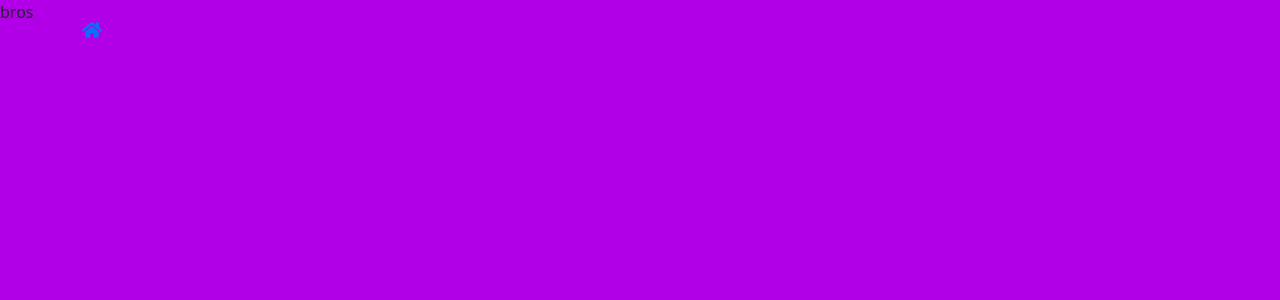
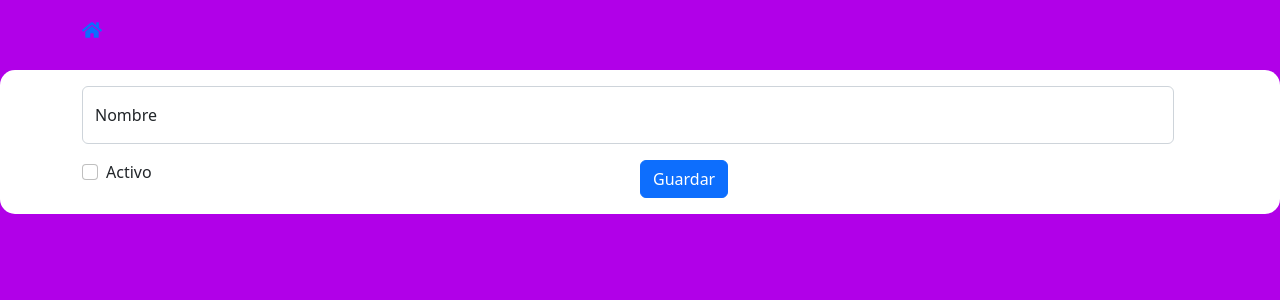
Before and after one commit to higashi04/pdf_client, a React (Create React App) app: page /altaHermanos in a window 1280 px wide. Shown: the top 300 px of the page. Built offline with nearby package versions, Linux system fonts and the light colour scheme.

Commit message:
created ui to create bros and to consult/modify status

```diff
--- a/src/App.js
+++ b/src/App.js
@@ -5,6 +5,7 @@ import Login from './pages/Login/Login';
 import SignUp from './pages/SignUp/SignUp';
 import User from './pages/User/User';
 import Brothers from './pages/Brothers/Brothers';
+import SeeBrothers from './pages/SeeBrothers/SeeBrothers';
 
 import Navibar from './components/Navibar/Navibar';
 
@@ -19,6 +20,7 @@ function App() {
             <Route path='/signup' element={<SignUp/>} />
             <Route path='/user' element={<User/>} />
             <Route path='/altaHermanos' element={<Brothers/>} />
+            <Route path='/consultarHermanos' element={<SeeBrothers/>} />
           </Routes>
         </div>
       </BrowserRouter>
--- /dev/null
+++ b/src/components/BrotherHolder/BrotherHolder.css
@@ -0,0 +1,12 @@
+.brotherHolderBox{
+    margin: 15px 15px;
+    background-color: #fff;
+    border-radius: 15px;
+    height: 25vh;
+}
+.brotherHolderChangeStatus {
+    margin-top: 15px;
+    border: 2px solid black;
+    padding: 15px 0;
+    border-radius: 15px;
+}
--- /dev/null
+++ b/src/components/BrotherHolder/BrotherHolder.jsx
@@ -0,0 +1,79 @@
+import React, { useState } from "react";
+import { useNavigate } from "react-router";
+import "./BrotherHolder.css";
+const BrotherHolder = ({ data }) => {
+  const [activo, setActivo] = useState(data.activo);
+  const handleCheckChange = () => {
+    setActivo(!activo);
+  };
+  const apiPoint = 'http://localhost:8080/bros/';
+  const navigate = useNavigate();
+//   useEffect(() =>{
+//     if(data.activo) {
+//         setActivo(true)
+//       }
+//   }, [setActivo, data.activo])
+
+  const handleSaveData = async() => {
+    const bodyReq = {
+      id: data._id,
+      activo: activo,
+    };
+    console.log(bodyReq);
+    const response = await fetch(
+        apiPoint + "editStatus", {
+            method: "POST",
+            headers: {'Content-Type': 'application/json'},
+            body: JSON.stringify(bodyReq)
+          }
+    )
+    //const json = await response.json();
+    if(response.ok){
+        navigate(0);
+    }
+  };
+  return (
+    <div className="brotherHolderBox">
+      <div className="container mt-3">
+        <div className="row">
+          <div className="col">
+            <h2>{data.nombre}</h2>
+          </div>
+          <div className="col">Activo: {data.activo ? "Sí" : "No"}</div>
+        </div>
+        <div className="row mb-3 brotherHolderChangeStatus">
+          <div className="col">
+            <div className="form-check">
+              {data.activo ? (
+                <input
+                  className="form-check-input"
+                  type="checkbox"
+                  id="broActive"
+                  defaultChecked
+                  onChange={handleCheckChange}
+                />
+              ) : (
+                <input
+                  className="form-check-input"
+                  type="checkbox"
+                  id="broActive"
+                  onChange={handleCheckChange}
+                />
+              )}
+              <label className="form-check-label" htmlFor="broActive">
+                Activo
+              </label>
+            </div>
+          </div>
+          <div className="col">
+            <button className="btn btn-primary" onClick={handleSaveData}>
+              Guardar Cambios
+            </button>
+          </div>
+        </div>
+      </div>
+    </div>
+  );
+};
+
+export default BrotherHolder;
--- a/src/components/Navibar/Navibar.jsx
+++ b/src/components/Navibar/Navibar.jsx
@@ -2,7 +2,7 @@ import React, { useState } from "react";
 import { Navbar, Container } from "react-bootstrap";
 import { Link, Outlet, useNavigate } from "react-router-dom";
 import { useSelector, useDispatch } from "react-redux";
-import { FaSignOutAlt, FaUser, FaHome } from "react-icons/fa";
+import { FaSignOutAlt, FaHome } from "react-icons/fa";
 import { logout, reset } from "../../redux/auth/authSlice";
 
 const Navibar = () => {
@@ -33,7 +33,7 @@ const Navibar = () => {
           expand="lg"
           fixed="top"
           className={
-            scroll ? "navib navbar-light bg-light" : "navib navbar-light"
+            scroll ? "navib navbar-light bg-light mb-5" : "navib navbar-light mb-5"
           }
         >
           <Container>
--- /dev/null
+++ b/src/pages/Brothers/Brothers.css
@@ -0,0 +1,5 @@
+.brothersContainer {
+    margin-top: 70px;
+    background-color: #fff;
+    border-radius: 15px;
+}
--- a/src/pages/Brothers/Brothers.jsx
+++ b/src/pages/Brothers/Brothers.jsx
@@ -1,11 +1,91 @@
-import React from 'react'
+import React from "react";
+import { useState } from "react";
+import { useSelector } from "react-redux";
+import './Brothers.css'
 
 const Brothers = () => {
+  const [name, setName] = useState(null);
+  const [active, setActive] = useState(false);
+  const { user } = useSelector((state) => state.auth);
+  const apiPoint = 'http://localhost:8080/bros/';
+
+  const handleCheckChange = () =>{
+    setActive(!active);
+  };
+
+  const handleSaveData = async() => {
+    try {
+      const data = {
+        brother: {
+          nombre: name,
+          congregacion: user.congregacion,
+          activo: active,
+        },
+      };
+      const response = await fetch(
+        apiPoint + "new", {
+          method: "POST",
+          headers: {'Content-Type': 'application/json'},
+          body: JSON.stringify(data)
+        }
+      );
+      if (response.ok) {
+        const json = await response.json();
+        console.log(json)
+      } else {
+        throw response
+      }
+    } catch (error) {
+      const err = await error.json()
+      console.error(err)
+    }
+  }
+
   return (
-    <div>
-      bros
+    <div className="brothersContainer">
+      <div className="container mt-5">
+        <div className="row">
+          <div className="row mb-3">
+            <div className="col">
+              <div className="form-floating mt-3">
+                <input
+                  className="form-control"
+                  placeholder="Nombre"
+                  name="name"
+                  id="name"
+                  type="text"
+                  onInput={(event) => {
+                    setName(event.target.value);
+                  }}
+                />
+                <label htmlFor="name" className="form-label">
+                  Nombre
+                </label>
+              </div>
+            </div>
+          </div>
+          <div className="row mb-3">
+            <div className="col">
+              <div className="form-check">
+                <input
+                  className="form-check-input"
+                  type="checkbox"
+                  id="broActive"
+                  onChange={handleCheckChange}
+                />
+                <label className="form-check-label" htmlFor="broActive">
+                  Activo
+                </label>
+              </div>
+            </div>
+            <div className="col">
+              <button className="btn btn-primary" onClick={handleSaveData}>Guardar</button>
+            </div>
+          </div>
+        </div>
+      </div>
     </div>
-  )
-}
+  );
+};
 
-export default Brothers
+export default Brothers;
--- /dev/null
+++ b/src/pages/SeeBrothers/SeeBrothers.jsx
@@ -0,0 +1,47 @@
+import React, {useEffect, useState} from 'react';
+import { useSelector } from "react-redux";
+import { useNavigate } from 'react-router-dom';
+import BrotherHolder from '../../components/BrotherHolder/BrotherHolder';
+
+const SeeBrothers = () => {
+    const [data, setData] = useState([])
+    const [dataLoaded, setDataLoaded] = useState(false);
+    const { user } = useSelector((state) => state.auth);
+    const apiPoint = 'http://localhost:8080/bros/';
+    const navigate = useNavigate();
+
+
+    useEffect(() => {
+        if(user === null){
+            navigate("/");
+        }
+    })
+    useEffect(() => {
+      if(dataLoaded === false) {
+        const fetchBros = async() => {
+            const datos = {
+                congregation: user.congregacion
+            }
+            const response = await fetch(
+                apiPoint + "consultar", {
+                    method: "POST",
+                    headers: {'Content-Type': 'application/json'},
+                    body: JSON.stringify(datos)
+                  }
+            );
+            const json = await response.json();
+            setData(json);
+            setDataLoaded(!dataLoaded);
+        }
+        fetchBros()
+      }
+    }, [dataLoaded, user.congregacion])
+
+  return (
+    <div className='mt-5'>
+      {data.map(item => <BrotherHolder key={item._id} data={item} />)}
+    </div>
+  )
+}
+
+export default SeeBrothers
--- a/src/pages/User/User.jsx
+++ b/src/pages/User/User.jsx
@@ -1,6 +1,6 @@
 import React, { useEffect, useState } from "react";
 import { useSelector } from "react-redux";
-import { useNavigate } from "react-router-dom";
+import { useNavigate, Link } from "react-router-dom";
 import "./User.css";
 const User = () => {
   const [userData, setUserData] = useState("");
@@ -38,6 +38,7 @@ const User = () => {
         <div className="row my-3">
         <div className="col-6">
           <button className="btn btn-primary" onClick={() => navigate("/altaHermanos")} >Editar Hermanos</button>
+          <Link to={"/consultarHermanos"} className="btn btn-outline-primary" > Consultar Hermanos registrados </Link>
         </div>
         <div className="col-6">
           <button className="btn btn-primary">Crear Programa</button>
```
Also changed, not shown: src/pages/SeeBrothers/SeeBrothers.css (added).
